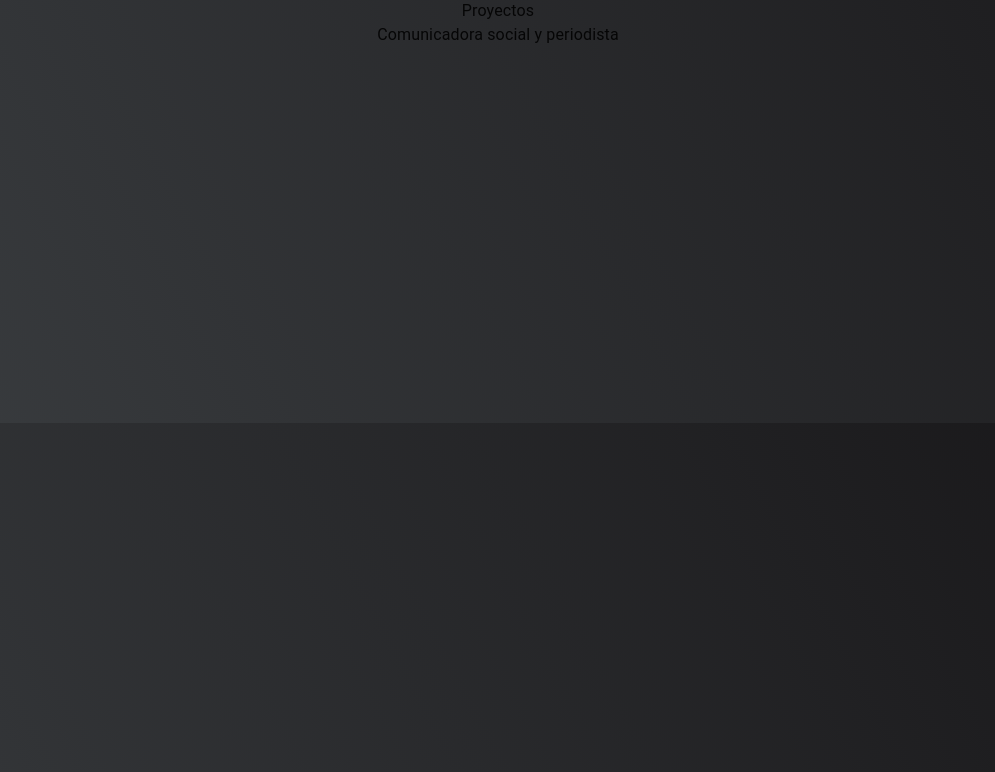
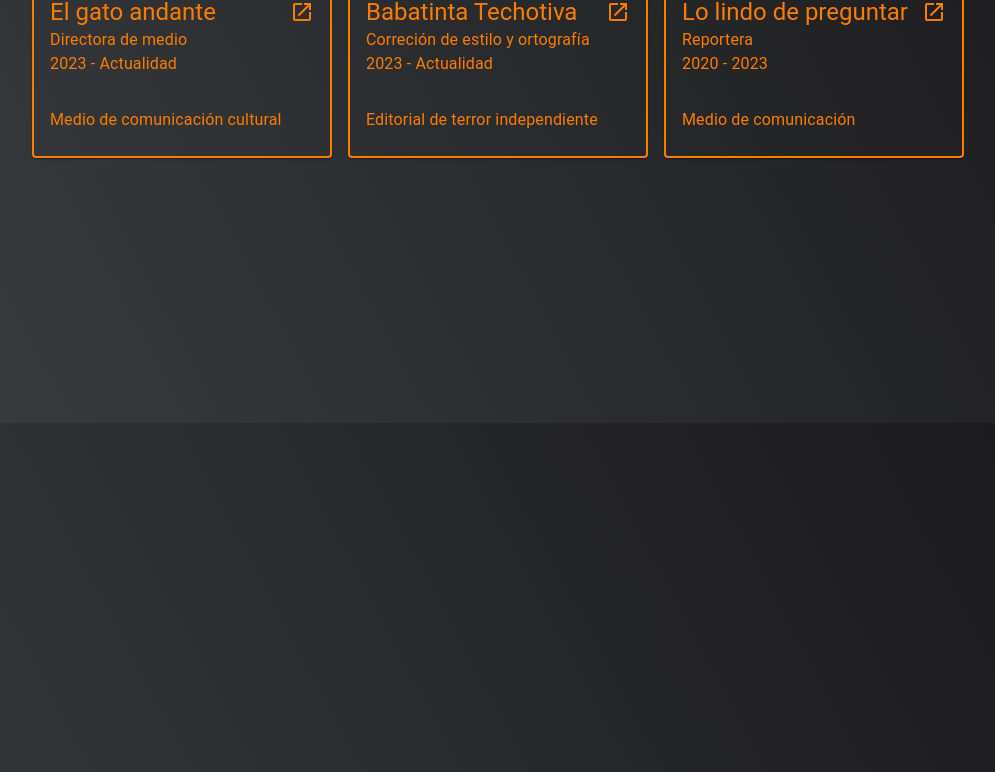
Before and after one commit to CamilaPereza/camilapereza.github.io, a React (Vite) app: page / in a window 1280 px wide. Shown: the part 1977-2749 px from the top of the page, without its empty margins (142-1137 px from the left). Built offline with nearby package versions, Linux system fonts and the light colour scheme.

Commit message:
ADD project section and fix contact section

```diff
--- a/src/App.jsx
+++ b/src/App.jsx
@@ -7,12 +7,10 @@ import {
   Container,
   CssBaseline,
   Divider,
-  Grid,
   IconButton,
   List,
   ListItem,
   ListItemButton,
-  ListItemText,
   ThemeProvider,
   Toolbar,
   Typography,
@@ -33,11 +31,11 @@ const defaultTheme = createTheme({
     primary: { main: "#fb7d00" },
     background: { default: "#000" },
   },
-  // typography: {
-  //   allVariants: {
-  //     color: "#fb7d00",
-  //   },
-  // },
+  typography: {
+    allVariants: {
+      color: "#fb7d00",
+    },
+  },
 });
 
 // const navItems = ["Inicio", "Sobre mi", "Contacto", "Proyectos"];
--- /dev/null
+++ b/src/components/project.component.jsx
@@ -0,0 +1,44 @@
+import LaunchIcon from "@mui/icons-material/Launch";
+import {
+  Card,
+  CardContent,
+  CardHeader,
+  IconButton,
+  Typography,
+} from "@mui/material";
+
+const ProjectComponent = ({ project }) => {
+  return (
+    <Card
+      sx={{
+        minWidth: "300px",
+        textAlign: "justify",
+        border: "2px solid #fb7d00",
+        backgroundColor: "transparent",
+        color: "#fb7d00",
+      }}
+    >
+      <CardHeader
+        title={project.project_name}
+        subheader={
+          <>
+            <Typography>{project.rol}</Typography>
+            <Typography>
+              {project.start_date} - {project.end_date || "Actualidad"}
+            </Typography>
+          </>
+        }
+        action={
+          <IconButton color="inherit" href={project.url} target="_blank">
+            <LaunchIcon />
+          </IconButton>
+        }
+        sx={{ textAlign: "left" }}
+        color="primary"
+      />
+      <CardContent>{project.description}</CardContent>
+    </Card>
+  );
+};
+
+export default ProjectComponent;
--- a/src/pages/landing/landing.css
+++ b/src/pages/landing/landing.css
@@ -4,7 +4,41 @@
   justify-content: center;
   align-items: center;
   width: 100%;
-  height: 100vh;
-  /* background-color: #ff0; */
+  min-height: 100vh;
   background-image: linear-gradient(62deg, #3a3d40 0%, #181719 100%);
 }
+
+#contact {
+  display: flex;
+  flex-wrap: nowrap;
+  flex-direction: column;
+  justify-content: center;
+  text-align: center;
+  padding: 25px;
+  background-color: var(--main-gray);
+  height: 100vh;
+}
+
+#contact h2 {
+  font-size: 30pt;
+}
+
+.contact-container {
+  width: 100%;
+  display: flex;
+  justify-content: space-around;
+}
+
+.contact-details {
+  display: flex;
+  align-items: center;
+  justify-content: center;
+
+  text-align: center;
+  font-size: inherit;
+  transition: font-size ease-in 0.7s;
+}
+
+.contact-details:hover {
+  font-size: 25pt;
+}
--- a/src/pages/landing/landing.page.jsx
+++ b/src/pages/landing/landing.page.jsx
@@ -1,39 +1,90 @@
-import { Box, Typography } from "@mui/material";
+import { Box, Grid, Link, Typography } from "@mui/material";
 
+import InstagramIcon from "@mui/icons-material/Instagram";
+import LinkedInIcon from "@mui/icons-material/LinkedIn";
+import DeleteIcon from "@mui/icons-material/Delete";
+
+import ProjectComponent from "../../components/project.component";
+
+import data from "../../../data/cv.json";
 import "./landing.css";
 
-const LandingPage = ({ contactInformation }) => {
+const { projects, contact_information: contactInformation } = data;
+
+const LandingPage = () => {
+  const icons = [
+    { name: "Instagram", icon: <InstagramIcon fontSize="inherit" /> },
+    { name: "LinkedIn", icon: <LinkedInIcon fontSize="inherit" /> },
+    // TODO: check another social networks
+    // { name: "Twitter", icon: <InstagramIcon /> },
+    // { name: "Github", icon: LinkedInIcon },
+  ];
+
+  const contactInformationComponentList =
+    contactInformation.social_networks.map((network) => ({
+      ...network,
+      icon: icons.find((icon) => icon.name === network.name)?.icon,
+    }));
+
   return (
     <>
       <Box className="welcome-section">
-        <Typography color={"primary"}>Camila Pérez León</Typography>
-        <Typography color={"primary"}>
+        <Typography variant="h4" color={"primary"} my={3} fontWeight={"bold"}>
+          Camila Pérez León
+        </Typography>
+        <Typography variant="body1" color={"primary"}>
           Comunicadora social y periodista
         </Typography>
       </Box>
+
       <Box className="welcome-section" id="about">
         <Typography>Sobre mi</Typography>
         <Typography>Comunicadora social y periodista</Typography>
       </Box>
+
       <Box className="welcome-section" id="projects">
-        <Typography>Proyectos</Typography>
-        <Typography>Comunicadora social y periodista</Typography>
+        <Typography variant="h4" color={"primary"} my={3} fontWeight={"bold"}>
+          Algunos de mis proyectos
+        </Typography>
+        <Grid container spacing={2} justifyContent={"center"}>
+          {projects.map((project, index) => (
+            <Grid item key={index}>
+              <ProjectComponent project={project} />
+            </Grid>
+          ))}
+        </Grid>
       </Box>
-      <Box className="welcome-section" id="contact">
-        <>
-          <h2>Contacto</h2>
-          <div></div>
-          <ul>
-            {contactInformation.social_networks.map((network, index) => (
-              <li key={index}>
-                <a href={network.url} target="_blank" rel="noreferrer">
+
+      <footer id="footer">
+        <Box className="welcome-section" id="contact" color={"primary"}>
+          <Typography
+            variant="h2"
+            color={"primary"}
+            fontWeight={"bold"}
+            my={10}
+          >
+            Let´s work together
+          </Typography>
+
+          <Grid container className="contact-container" rowSpacing={4}>
+            {contactInformationComponentList.map((network, index) => (
+              <Grid item key={index} xs={12} sm={"auto"}>
+                <Link
+                  className="contact-details"
+                  component="a"
+                  href={network.url}
+                  underline="none"
+                  target="_blank"
+                  rel="noreferrer"
+                >
+                  {network?.icon}
                   {network.name}
-                </a>
-              </li>
+                </Link>
+              </Grid>
             ))}
-          </ul>
-        </>{" "}
-      </Box>
+          </Grid>
+        </Box>
+      </footer>
     </>
   );
 };
```
Also changed, not shown: package.json (+4 -4 lines).
